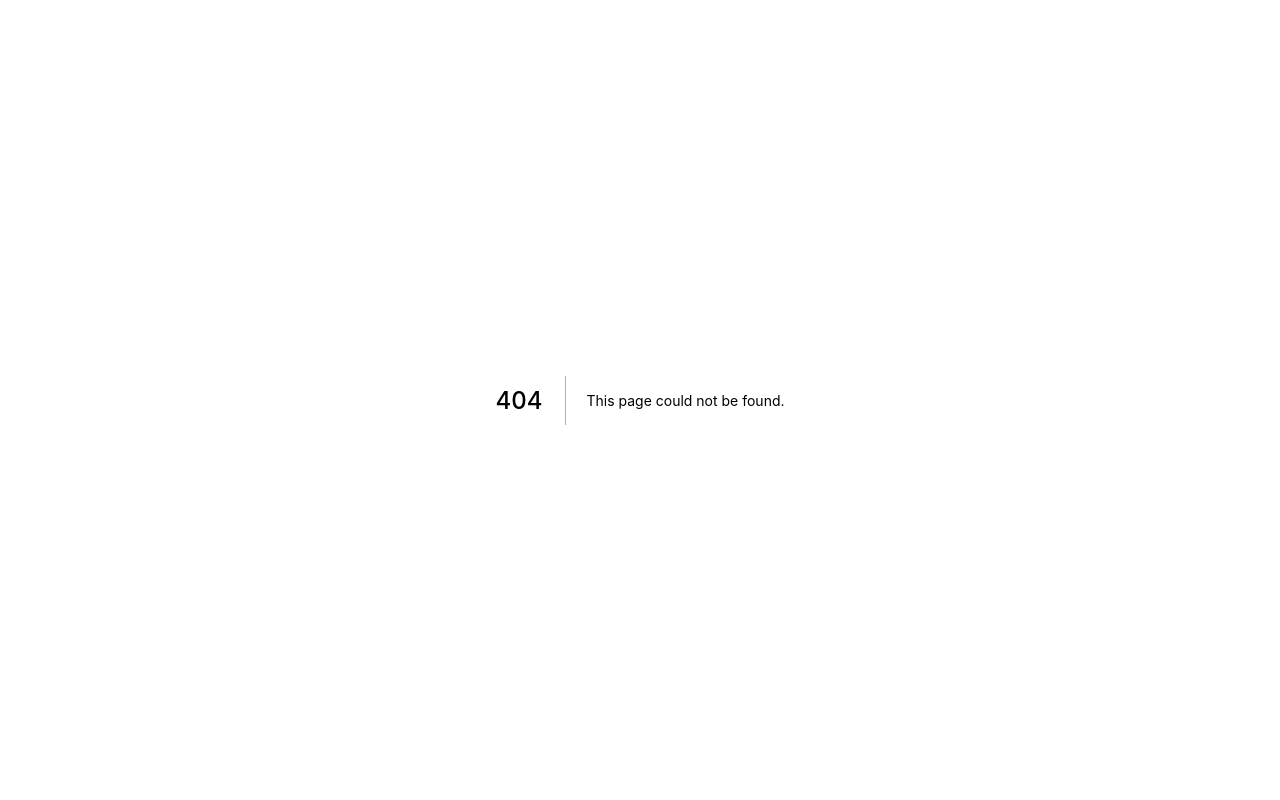
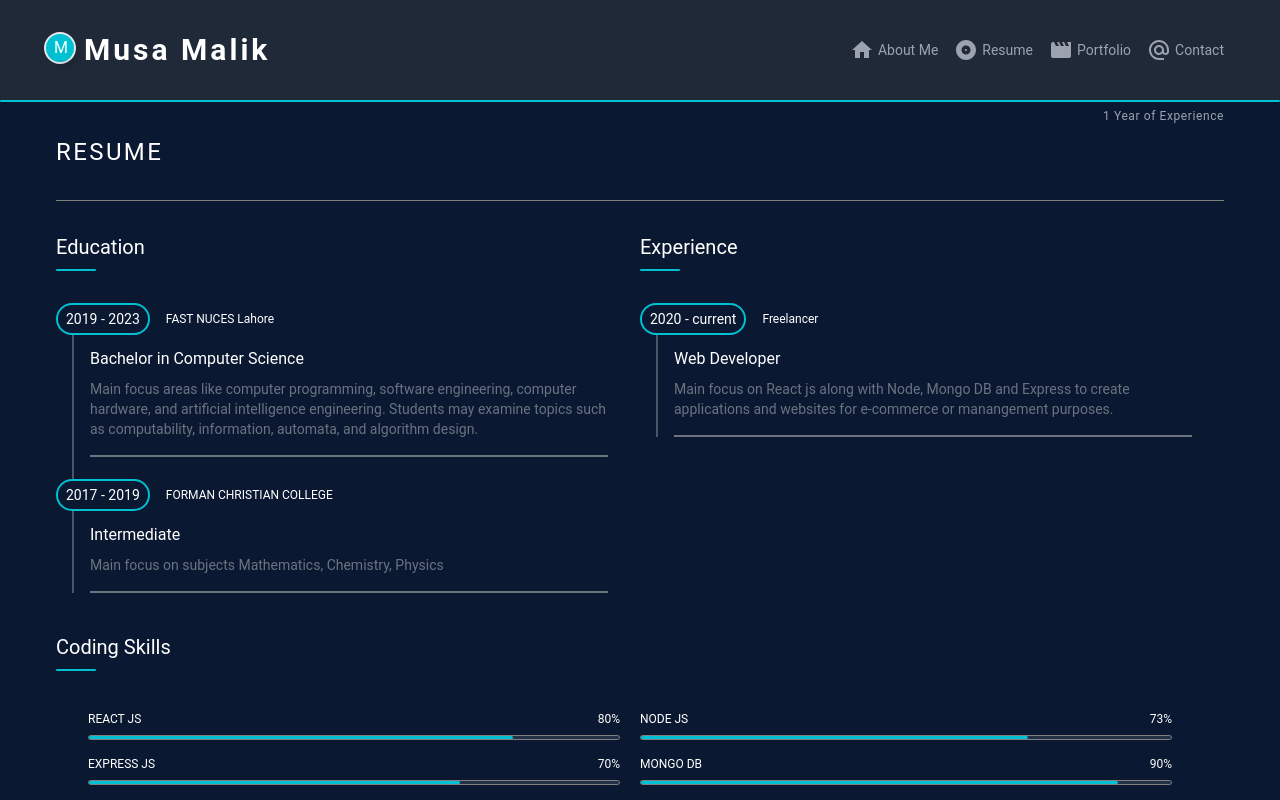
Before and after one commit to MusaMalikx/portfolio, a Next.js app: page /resume in a window 1280 px wide. Before the commit this address had no page. Shown: the top 800 px of the page. Built offline with nearby package versions, Linux system fonts and the light colour scheme; a web font is replaced by a local one.

Commit message:
portfolio

```diff
--- /dev/null
+++ b/components/Coding.jsx
@@ -0,0 +1,21 @@
+import Progress from "./Progress";
+
+
+const Coding = () => {
+    return (
+        <div className='c-s py-0 px-8 grid grid-cols-1 md:grid-cols-2 justify-start'>
+            <Progress name="REACT JS" value="80" />
+            <Progress name="NODE JS" value="73" />
+            <Progress name="EXPRESS JS" value="70" />
+            <Progress name="MONGO DB" value="90" />
+            <Progress name="JAVASCRIPT" value="80" />
+            <Progress name="SQL" value="95" />
+            <Progress name="SASS" value="80" />
+            <Progress name="HTML/CSS" value="96" />
+            <Progress name="ASP.NET" value="50" />
+            <Progress name="C#" value="50" />
+        </div>
+    )
+}
+
+export default Coding;
--- /dev/null
+++ b/components/Education.jsx
@@ -0,0 +1,38 @@
+import React from 'react'
+
+const Education = () => {
+    return (
+        <div className='education'>
+            <div data-aos="zoom-in-up">
+                <div className='date flex items-center' >
+                    <h6 className='date-h6 text-sm py-1 px-2 rounded-2xl border-2 border-solid border-[#00C1D4] m-0'>2019 - 2023</h6>
+                    <p className='date-p text-xs my-0 mx-4'>FAST NUCES Lahore</p>
+                </div>
+                <div className="info ml-4 py-0 px-4 pt-3 border-l-2 border-gray-600 my-0 mx-4" style={{
+                    paddingBottom: "10px",
+                }}>
+                    <h5 className='info-h5 mt-0 mb-2'>Bachelor in Computer Science</h5>
+                    <p className='info-p text-sm text-gray-500'>
+                        Main focus areas like computer programming, software engineering, computer hardware, and artificial intelligence engineering. Students may examine topics such as computability, information, automata, and algorithm design.
+                    </p>
+                    <div className='end bg-gray-500 h-0.5 mt-4 mb-3' />
+                </div>
+            </div>
+            <div data-aos="zoom-in-up">
+                <div className='date flex items-center' >
+                    <h6 className='date-h6 text-sm py-1 px-2 rounded-2xl border-2 border-solid border-[#00C1D4] m-0'>2017 - 2019</h6>
+                    <p className='date-p text-xs my-0 mx-4'>FORMAN CHRISTIAN COLLEGE</p>
+                </div>
+                <div className="info ml-4 py-0 px-4 pt-3 border-l-2 border-gray-600 my-0 mx-4">
+                    <h5 className='info-h5 mt-0 mb-2'>Intermediate</h5>
+                    <p className='info-p text-sm text-gray-500'>
+                        Main focus on subjects Mathematics, Chemistry, Physics
+                    </p>
+                    <div className='end bg-gray-500 h-0.5 mt-4' />
+                </div>
+            </div>
+        </div>
+    )
+}
+
+export default Education
--- /dev/null
+++ b/components/Experience.jsx
@@ -0,0 +1,24 @@
+import React from 'react'
+
+const Experience = () => {
+    return (
+        <div className='experience'>
+            <div data-aos="zoom-in-up">
+                <div className='date flex items-center'>
+                    <h6 className='date-h6 text-sm py-1 px-2 rounded-2xl border-2 border-solid border-[#00C1D4] m-0'>2020 - current</h6>
+                    <p className='date-p text-xs my-0 mx-4'>Freelancer</p>
+                </div>
+                <div className="info ml-4 py-0 px-4 pt-3 border-l-2 border-gray-600 my-0 mx-4">
+                    <h5 className='info-h5 mt-0 mb-2'>Web Developer</h5>
+                    <p className='info-p text-sm text-gray-500'>
+                        Main focus on React js along with Node, Mongo DB and Express to create applications and websites
+                        for e-commerce or manangement purposes.
+                    </p>
+                    <div className='end bg-gray-500 h-0.5 mt-4 mb-3' />
+                </div>
+            </div>
+        </div>
+    )
+}
+
+export default Experience
--- /dev/null
+++ b/components/Header.jsx
@@ -0,0 +1,19 @@
+import React from 'react'
+
+const Header = ({ right, left }) => {
+    return (
+        <div>
+            <div className="top flex justify-between pt-6"
+                data-aos="fade-down"
+            >
+                <h2 className='top-h2 text-xl md:text-2xl tracking-widest my-8 mx-0'>{right}</h2>
+                <p className='top-p mt-1 text-xs tracking-wider text-gray-400'>{left}</p>
+            </div>
+            <hr style={{
+                borderColor: "grey"
+            }} />
+        </div>
+    )
+}
+
+export default Header
--- a/components/Navbar.jsx
+++ b/components/Navbar.jsx
@@ -5,6 +5,7 @@ import { useDispatch } from 'react-redux';
 import { useSelector } from 'react-redux';
 import { change, selectHamburger } from '../redux/slices/hamburger';
 import Logo from './Logo';
+import { useRouter } from 'next/router'
 
 const Navbar = () => {
 
@@ -14,6 +15,7 @@ const Navbar = () => {
     // const contact = useSelector(selectContact);
     const click = useSelector(selectHamburger);
     const dispatch = useDispatch();
+    const router = useRouter();
 
     return (
         <>
@@ -26,14 +28,14 @@ const Navbar = () => {
                     >
                         <div className="flex flex-row my-0 mx-1">
                             <Logo />
-                            <h3 className=" text-2xl font-bold tracking-widest">Musa Malik</h3>
+                            <h3 className="text-2xl md:text-3xl font-bold tracking-widest">Musa Malik</h3>
                         </div>
                         <div className="flex justify-evenly md:justify-end items-center my-auto mx-0">
-                            <div className='hidden md:inline-flex items-center hover:text-[#00C1D4] text-gray-400 cursor-pointer hover:animate-bounce mr-4'>
+                            <div className='hidden md:inline-flex items-center hover:text-[#00C1D4] text-gray-400 cursor-pointer hover:animate-bounce mr-4' onClick={ () => router.push('/')}>
                                 <Home />
                                 <p className=' ml-1 text-sm ' >About Me</p>
                             </div>
-                            <div className='hidden md:inline-flex items-center hover:text-[#00C1D4] text-gray-400 cursor-pointer hover:animate-bounce mr-4'>
+                            <div className='hidden md:inline-flex items-center hover:text-[#00C1D4] text-gray-400 cursor-pointer hover:animate-bounce mr-4' onClick={ () => router.push('/resume')}>
                                 <Album />
                                 <p className='ml-1 text-sm ' >Resume</p>
                             </div>
@@ -64,11 +66,11 @@ const Navbar = () => {
                                     data-aos-duration="500"
                                 >
                                     <div className='flex flex-col items-center text-xl'>
-                                        <div className='py-6 flex content-center hover:scale-125 transition ease-in-out duration-300 ' onClick={() => dispatch(change())}>
+                                        <div className='py-6 flex content-center hover:scale-125 transition ease-in-out duration-300 ' onClick={ () => router.push('/')}>
                                             <Home />
                                             <a className='ml-2' href="#home" >ABOUT ME</a>
                                         </div>
-                                        <div className='py-6 flex content-center hover:scale-125 transition ease-in-out duration-300 ' onClick={() => dispatch(change())}>
+                                        <div className='py-6 flex content-center hover:scale-125 transition ease-in-out duration-300 ' onClick={ () => router.push('/resume')}>
                                             <Album />
                                             <a className='ml-2' href="#home" >RESUME</a>
                                         </div>
--- /dev/null
+++ b/components/Progress.jsx
@@ -0,0 +1,32 @@
+import { LinearProgress, withStyles } from '@material-ui/core';
+
+const Progress = ({ name, value }) => {
+
+    const BorderLinearProgress = withStyles(() => ({
+        root: {
+            height: 5,
+            borderRadius: 5,
+            border: "1px solid grey",
+            //width: "500px"
+        },
+        colorPrimary: {
+            backgroundColor: 'rgba(255,255,255,0.1)',
+        },
+        bar: {
+            borderRadius: 5,
+            backgroundColor: '#00C1D4',
+        },
+    }))(LinearProgress);
+
+    return (
+        <div className='progress mb-4 pr-5'>
+            <div className="value flex justify-between mb-2">
+                <h6 className='v-h6 m-0 text-xs'>{name}</h6>
+                <p className='v-p m-0 text-xs'>{value + '%'}</p>
+            </div>
+            <BorderLinearProgress variant="determinate" value={value} />
+        </div>
+    )
+}
+
+export default Progress;
--- /dev/null
+++ b/pages/resume.js
@@ -0,0 +1,44 @@
+import React from "react";
+import Coding from "../components/Coding";
+import Education from "../components/Education";
+import Experience from "../components/Experience";
+import Footer from "../components/Footer";
+import Header from "../components/Header";
+import Navbar from "../components/Navbar";
+
+const resume = () => {
+  return (
+    <div>
+      <Navbar />
+      <div className="resume py-3 px-14 pt-20">
+        <Header right="RESUME" left="1 Year of Experience" />
+        <div className="middle grid md:grid-cols-2 justify-start">
+          <div className="education">
+            <h5 className="hr my-8 text-lg md:text-xl" data-aos="fade-right">
+              Education
+              <hr className="bg-[#00C1D4] w-10 mt-2 h-0.5 outline-none border-none rounded-full" />
+            </h5>
+            <Education />
+          </div>
+          <div className="experience">
+            <h5 className="hr my-8 text-lg md:text-xl" data-aos="fade-right">
+              Experience
+              <hr className="bg-[#00C1D4] w-10 mt-2 h-0.5 outline-none border-none rounded-full" />
+            </h5>
+            <Experience />
+          </div>
+        </div>
+        <div className="c-skills mb-4">
+          <h5 className="hr my-10 text-lg md:text-xl" data-aos="fade-right">
+            Coding Skills
+            <hr className="bg-[#00C1D4] w-10 mt-2 h-0.5 outline-none border-none rounded-full" />
+          </h5>
+          <Coding />
+        </div>
+      </div>
+      <Footer />
+    </div>
+  );
+};
+
+export default resume;
--- a/styles/globals.css
+++ b/styles/globals.css
@@ -20,6 +20,6 @@ body {
 
 @layer components{
   body{
-    @apply scrollbar-hide
+    @apply scrollbar-hide bg-[#0A1931] text-white
   }
 }
```
